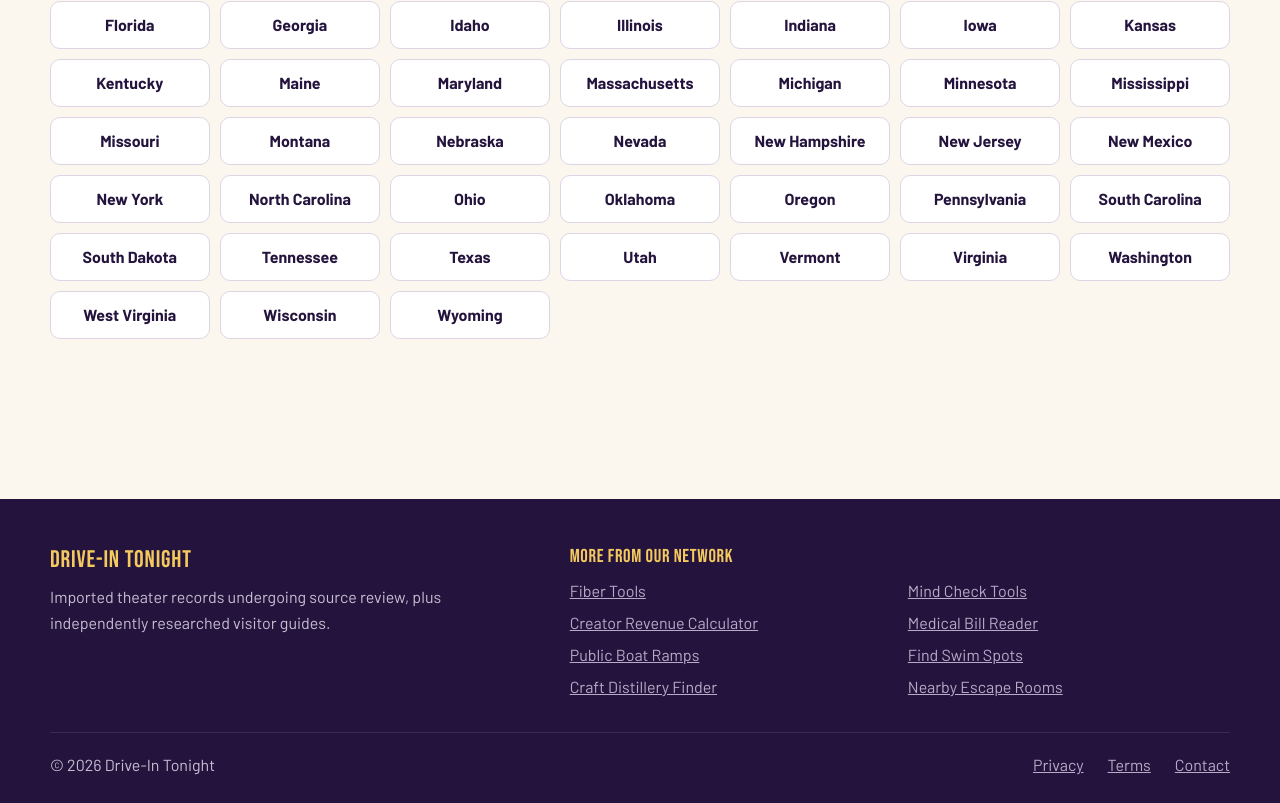
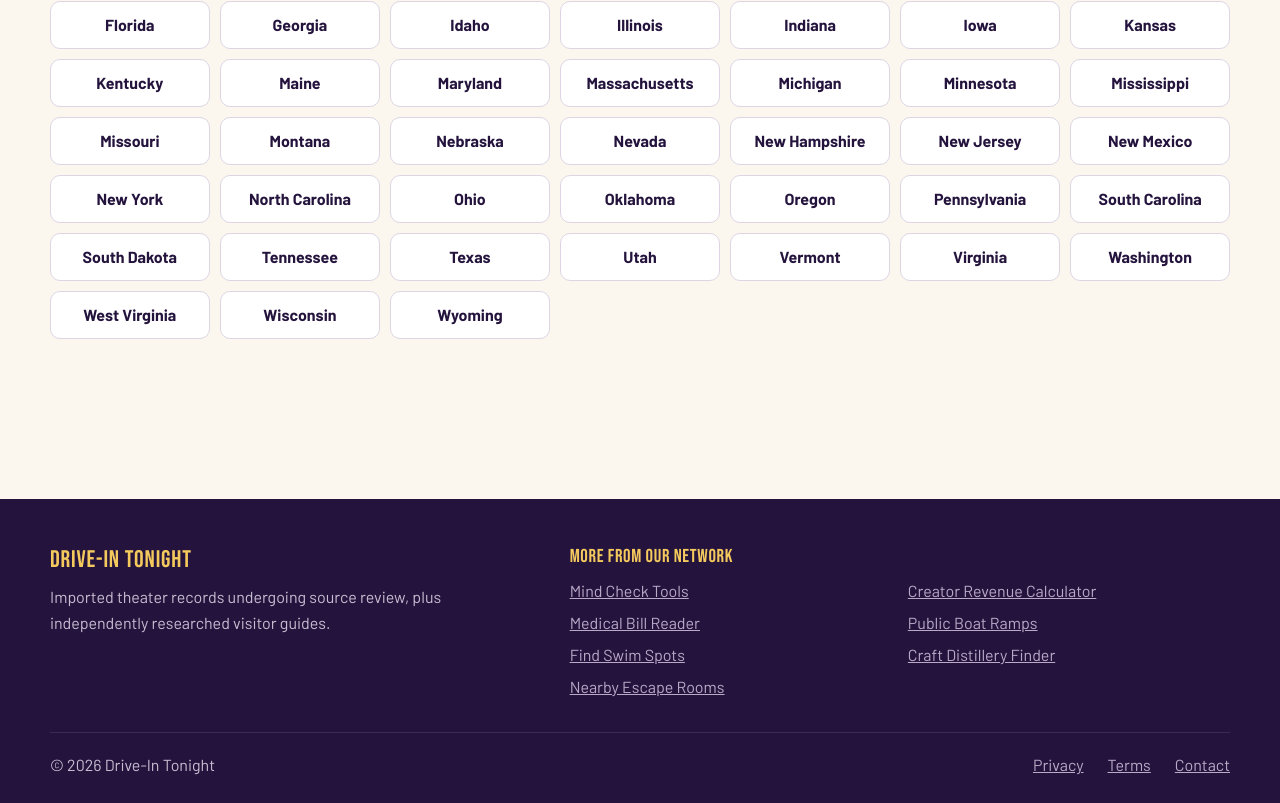
Before and after one commit to raiderj77/driveintonight, a Next.js app: page / in a window 1280 px wide. Shown: the part 2867-3670 px from the top of the page. Built offline with nearby package versions, Linux system fonts and the light colour scheme.

Commit message:
Remove FiberTools cross-site backlink

```diff
--- a/src/app/layout.tsx
+++ b/src/app/layout.tsx
@@ -15,7 +15,7 @@ export const metadata: Metadata = {
 };
 
 const networkSites = [
-  ['Fiber Tools', 'https://fibertools.app'], ['Mind Check Tools', 'https://mindchecktools.com'],
+  ['Mind Check Tools', 'https://mindchecktools.com'],
   ['Creator Revenue Calculator', 'https://creatorrevenuecalculator.com'], ['Medical Bill Reader', 'https://medicalbillreader.com'],
   ['Public Boat Ramps', 'https://publicboatramps.com'], ['Find Swim Spots', 'https://findswimspots.com'],
   ['Craft Distillery Finder', 'https://craftdistilleryfinder.com'], ['Nearby Escape Rooms', 'https://nearbyescaperooms.com'],
```
Also changed, not shown: 1 other file (tests, documents, lock files or other folders).
